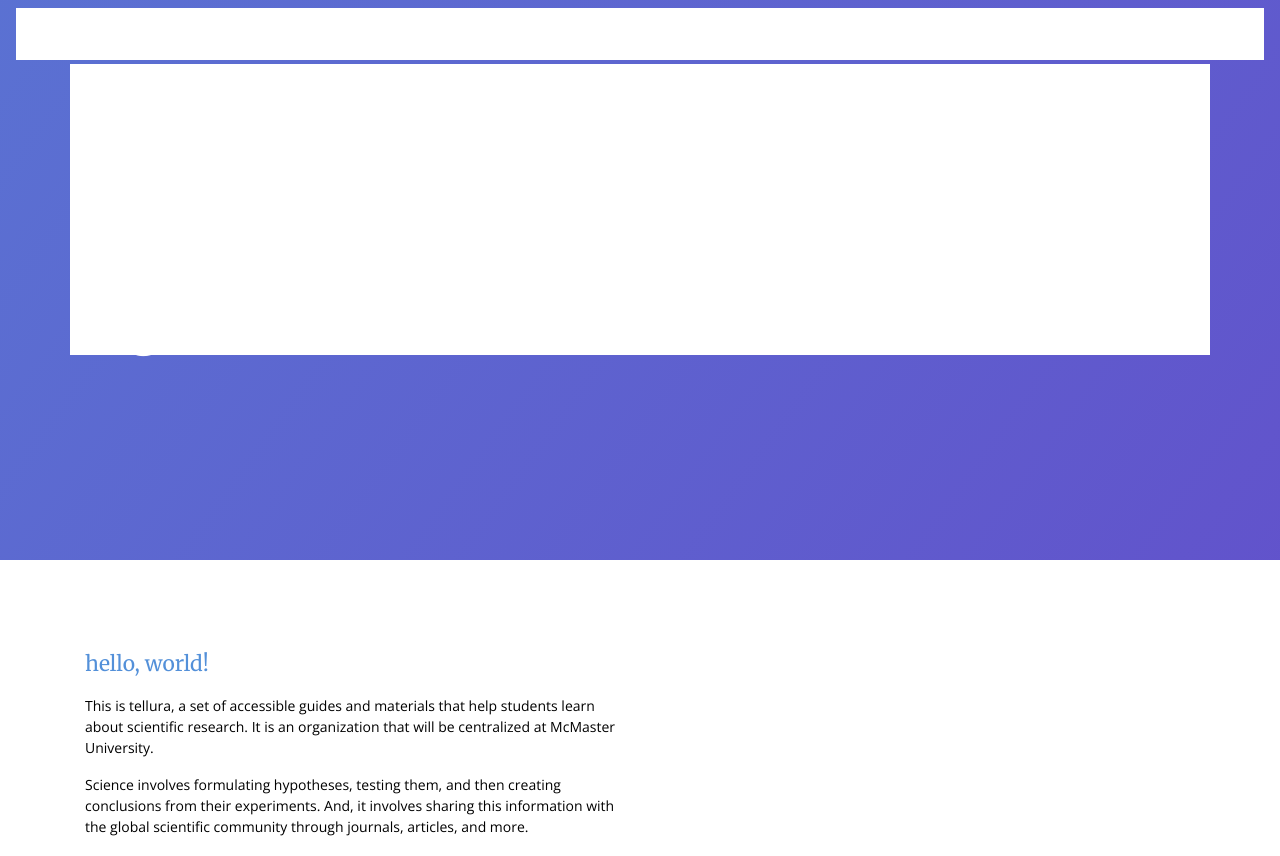
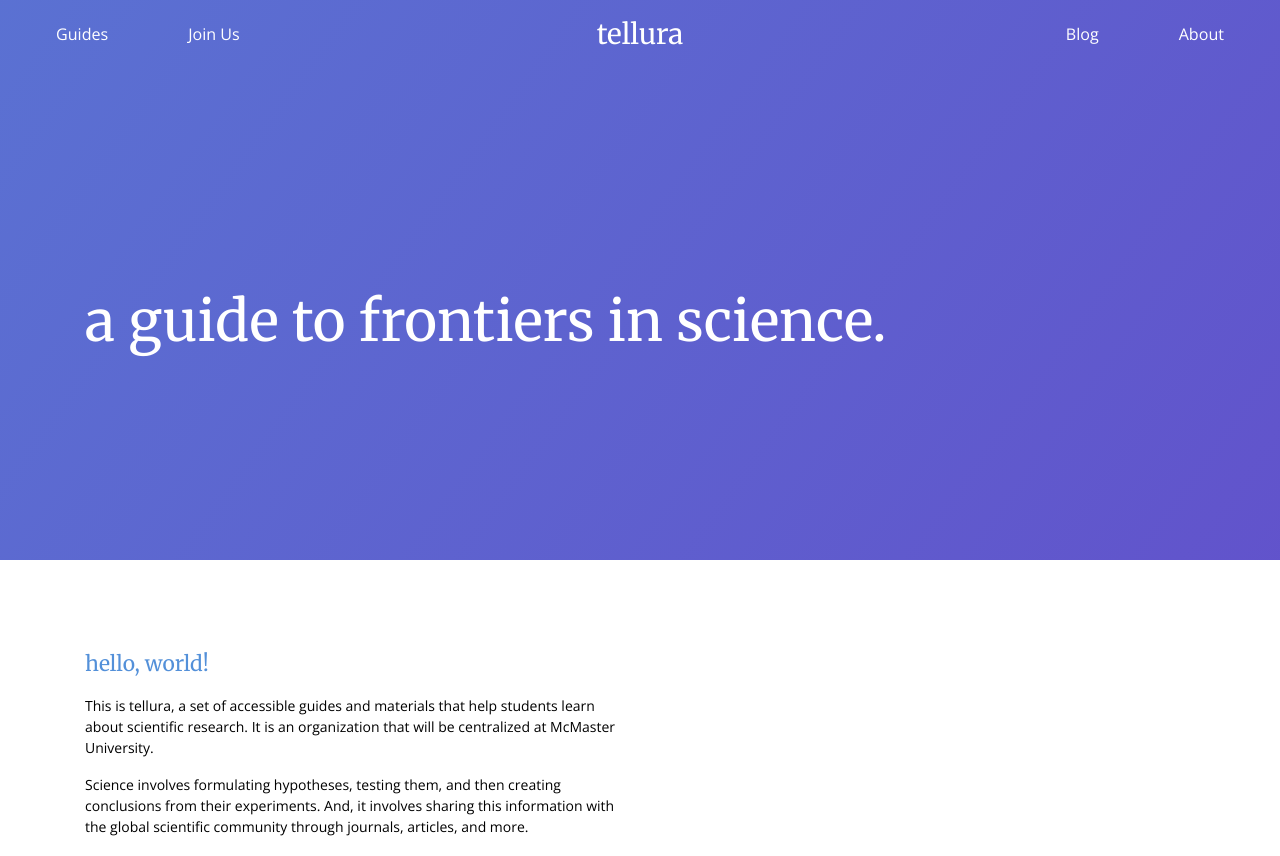
Before and after one commit to vonlugersbutter/tellura, a plain HTML site: page public/index.html in a window 1280 px wide. Shown: the top 856 px of the page. Drawn offline with nearby package versions, Linux system fonts and the light colour scheme.

Commit message:
fixed navbar

```diff
--- a/public/css/styles.css
+++ b/public/css/styles.css
@@ -2,7 +2,6 @@
 
 * {
     box-sizing: border-box;
-  background-color:white;
 }
 
 body {
@@ -75,7 +74,7 @@ a:hover, a:focus {
     border: none;
 }
 
-#navbarDropdown, .dropdown-menu, #nav-item-color, #guidebutton {
+#navbarDropdown, .dropdown-menu, #nav-item-color {
     color: white;
     padding-left: 40px;
     padding-right: 40px;
@@ -89,11 +88,11 @@ a:hover, a:focus {
     color: #6448c9;
 }
 
-.dropdown-menu, #nav-item-color, #navbarDropdown, #guidebutton {
+.dropdown-menu, #nav-item-color, #navbarDropdown {
     font-size: 1.15em;
 }
 
-#navbarDropdown:hover, .dropdown-menu:hover, #nav-item-color:hover, #guidebutton:hover {
+#navbarDropdown:hover, .dropdown-menu:hover, #nav-item-color:hover {
     color: #5390d9;
 }
 
@@ -101,10 +100,7 @@ a:hover, a:focus {
     content: none;
 }
 
-#guidebutton {
-  margin-top: 0px;
-  padding-top: 0px;
-}
+
 
 @media all and (min-width: 992px) {
 	.navbar .nav-item .dropdown-menu{  display:block; opacity: 0;  visibility: hidden; transition:.3s; margin-top:0;  }
--- a/public/nav.html
+++ b/public/nav.html
@@ -4,8 +4,8 @@
           <div class="navbar-collapse collapse dual-nav w-50 order-1 order-md-0">
             <ul class="navbar-nav">
               <li class="nav-item dropdown">
-                <a class="nav-link dropdown-toggle" id="navbarDropdown" role="button" data-toggle="dropdown" aria-haspopup="true" aria-expanded="false">
-                  <a id="guidebutton" href="guides.html">Guides</a>
+                  <a class="nav-link dropdown-toggle" href="guides.html" id="navbarDropdown" role="button" data-toggle="dropdown" aria-haspopup="true" aria-expanded="false">
+                    Guides
                   </a>
                   <div class="dropdown-menu" aria-labelledby="navbarDropdown">
                     <a class="dropdown-item" href="science-literature.html">Science Literature</a>
```
Lines whose indentation alone changed are shown as unchanged.
